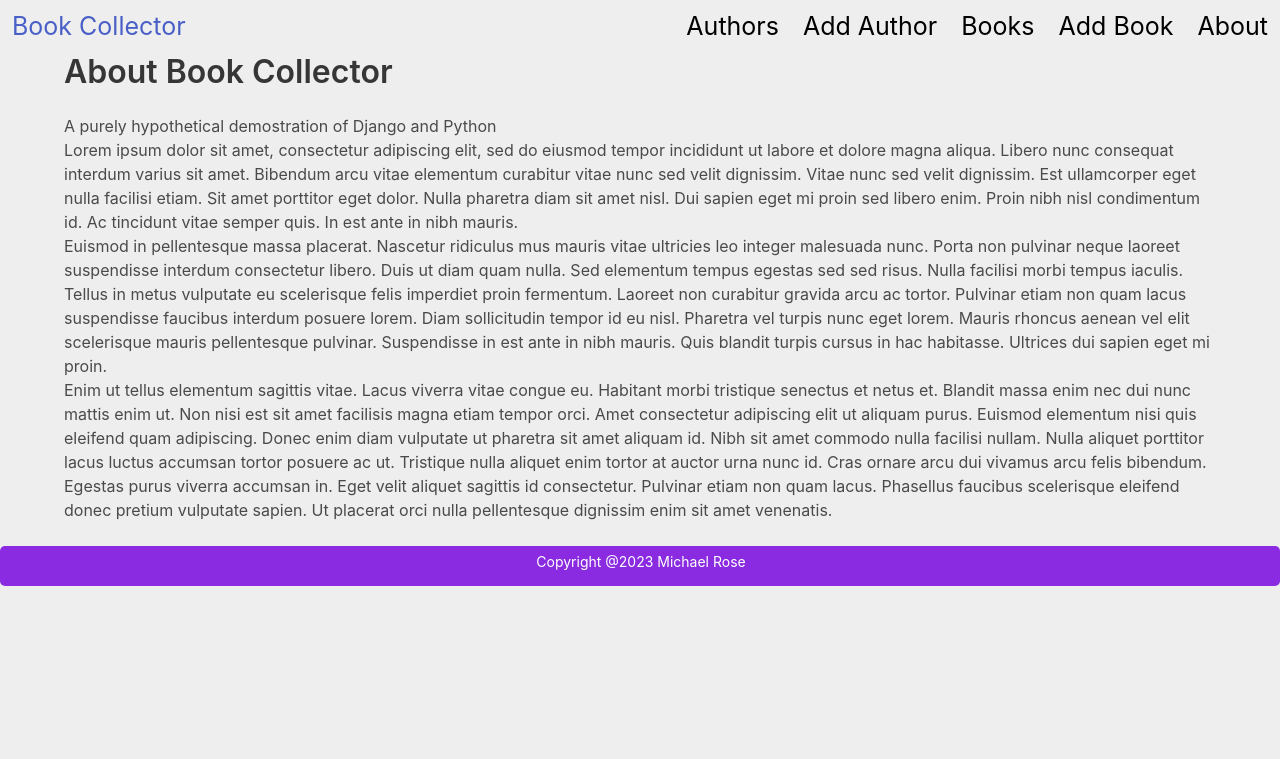
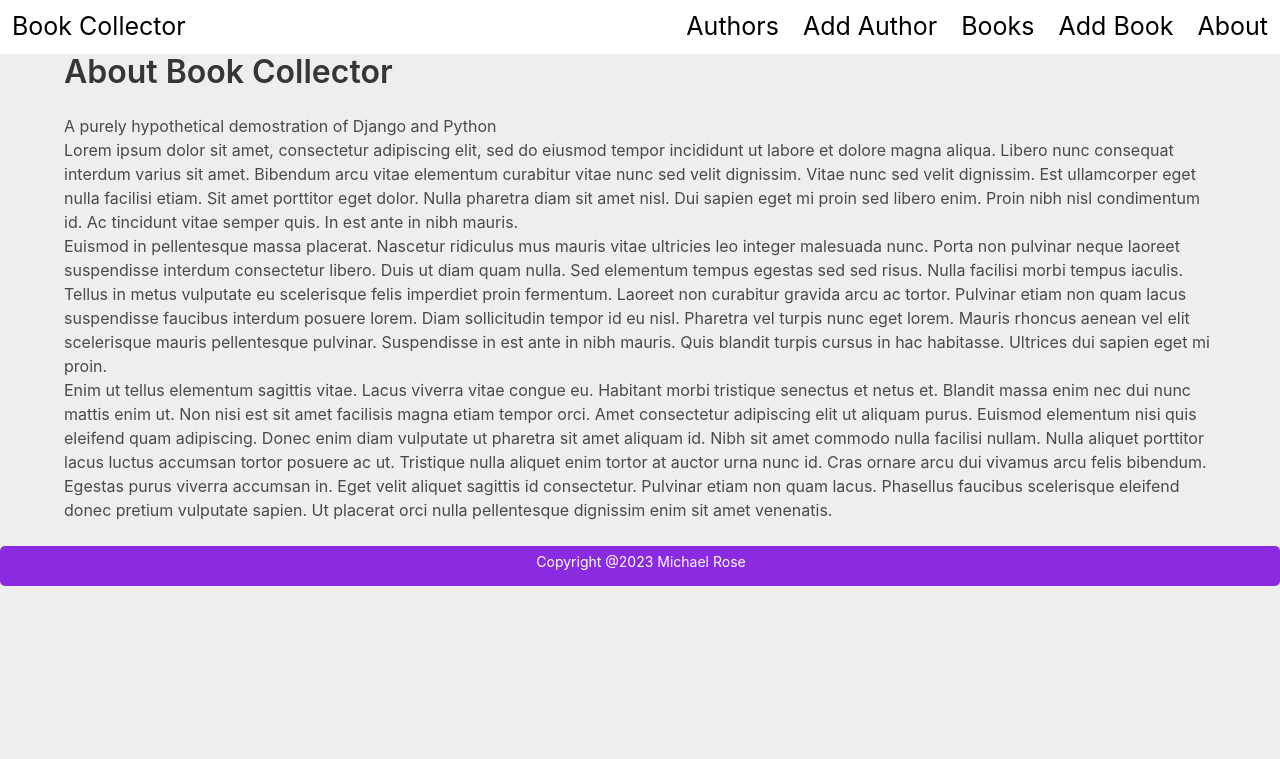
Before and after one commit to michaelmrose/book_collector, a Django app: page /about/ in a window 1280 px wide. Shown: the top 759 px of the page. Run offline with Django 4.2, Linux system fonts and the light colour scheme.

Commit message:
css changes

```diff
--- /dev/null
+++ b/collector/collection/static/css/override.css
@@ -0,0 +1,3 @@
+:root {
+  --danger: blue;
+}
--- a/collector/collection/static/css/style.css
+++ b/collector/collection/static/css/style.css
@@ -1,12 +1,10 @@
-.navbar{
-  background-color: #eee;
-}
 .navbar-brand {
     font-size: 25px;
 }
 .navbar-item {
   color: black;
     font-size: 25px;
+    border-radius: 5px;
 }
 html, body { height: 95vh; background-color: #eee; }
 .footer {
--- a/collector/collection/templates/base.html
+++ b/collector/collection/templates/base.html
@@ -7,6 +7,7 @@
     <meta charset="UTF-8">
     <meta name="viewport" content="width=device-width, initial-scale=1.0">
     <title>Book Collector</title>
+    <link rel="stylesheet" type="text/css" href="{% static 'css/override.css' %}">
     <link rel="stylesheet" href=" https://cdn.jsdelivr.net/npm/bulma@0.9.4/css/bulma.min.css ">
     <link rel="stylesheet" type="text/css" href="{% static 'css/style.css' %}">
 </head>
```
